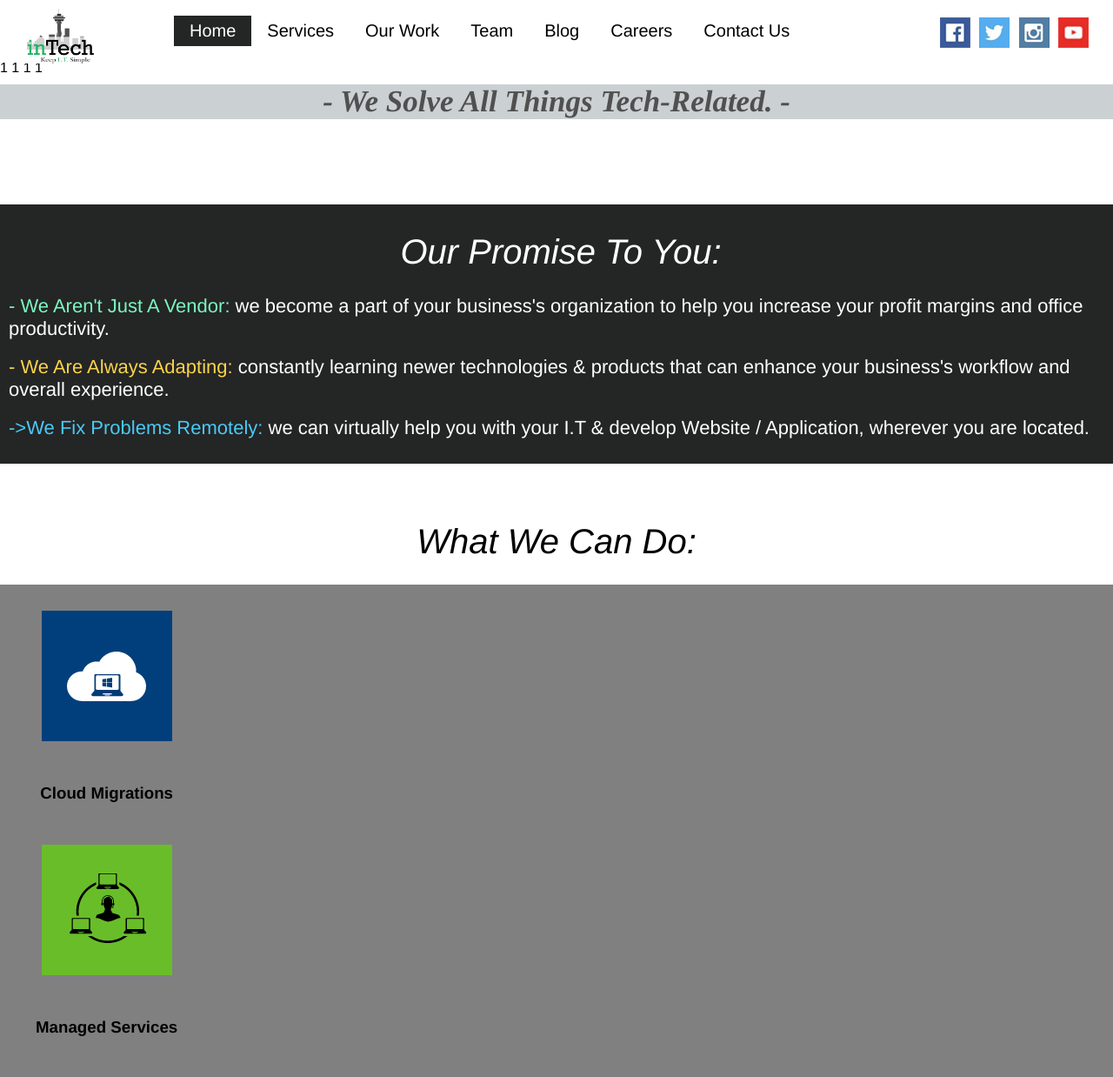
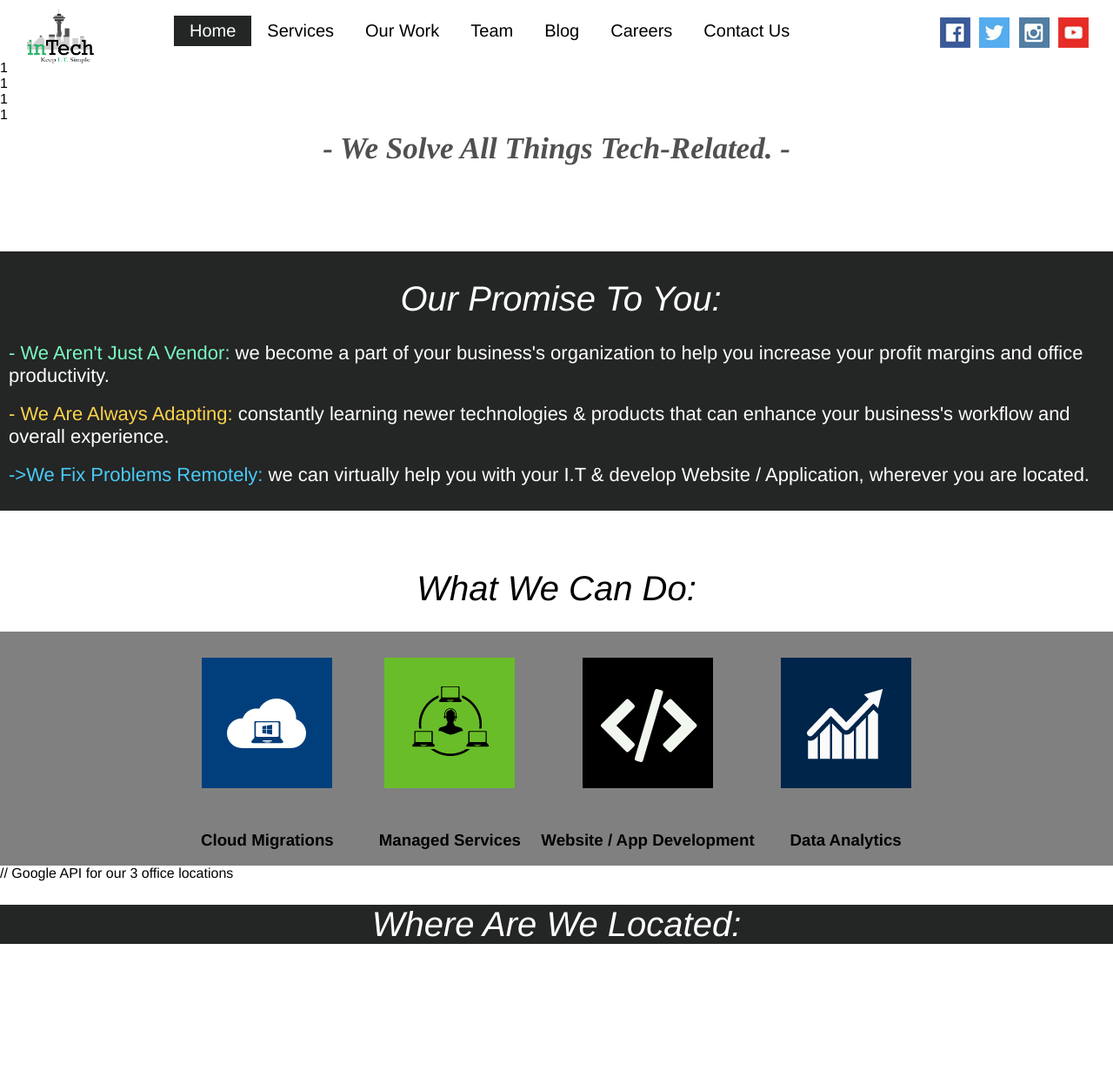
Before and after one commit to robertthecoder/inTech-Website, a plain HTML site: page index.html in a window 1280 px wide. Shown: the top 1238 px of the page at 87% size. After the commit the page ends 1112 px from the top, so only its background shows below. Drawn offline with Linux system fonts and the light colour scheme.

Commit message:
center icons

```diff
--- a/index.html
+++ b/index.html
@@ -33,9 +33,9 @@
     </Header>
 
     <div id="test-box">
-        <span>1</span>
-        <span>1</span>
-        <span>1</span>
+        <div>1</div>
+        <div>1</div>
+        <div>1</div>
         <span>1</span>
     </div>
 
--- a/style.css
+++ b/style.css
@@ -65,9 +65,6 @@ h2 {
 #services {
   text-align: center;
   background-color: gray;
-
-  display: flex;
-  flex-direction: row;
 }
 
 #logo {
@@ -82,9 +79,10 @@ img {
   margin:3;
 }
 
-/* figure {
-  margin:0;
-  padding:0;
+#figures {
+  display: flex;
+  flex-direction: row;
+  justify-content: center;
 }
 
 #test1 {
```
